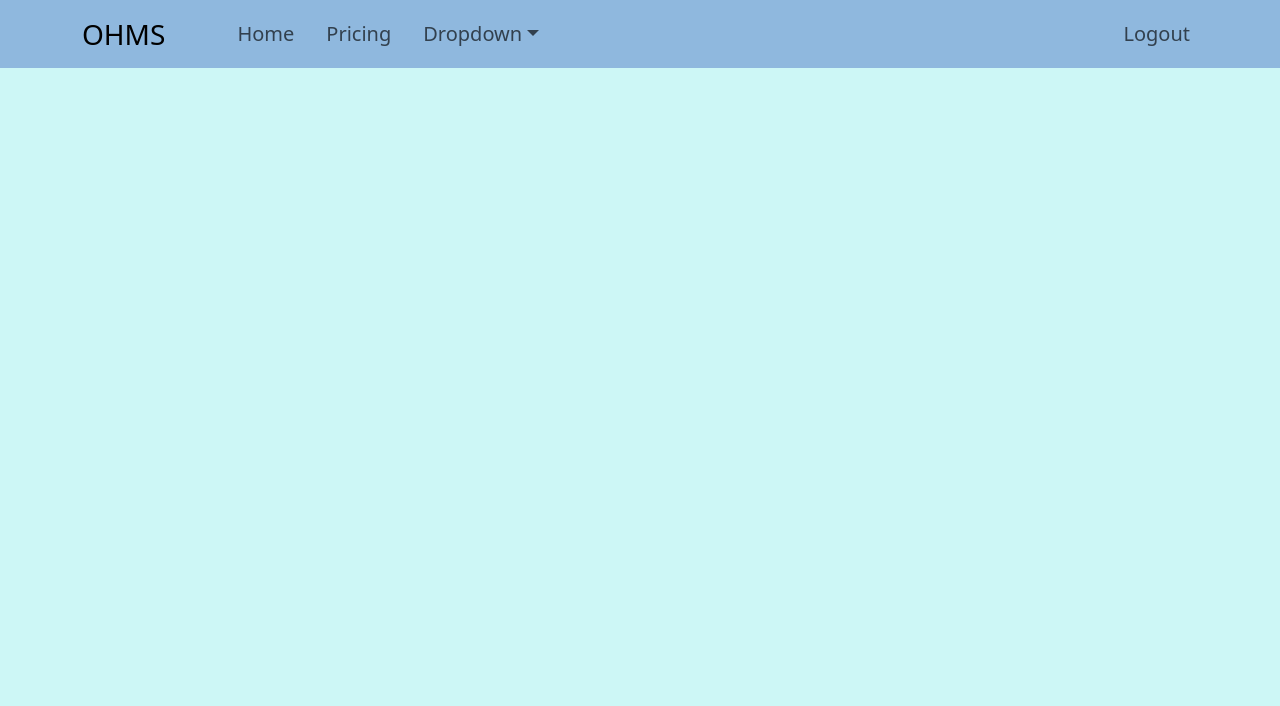
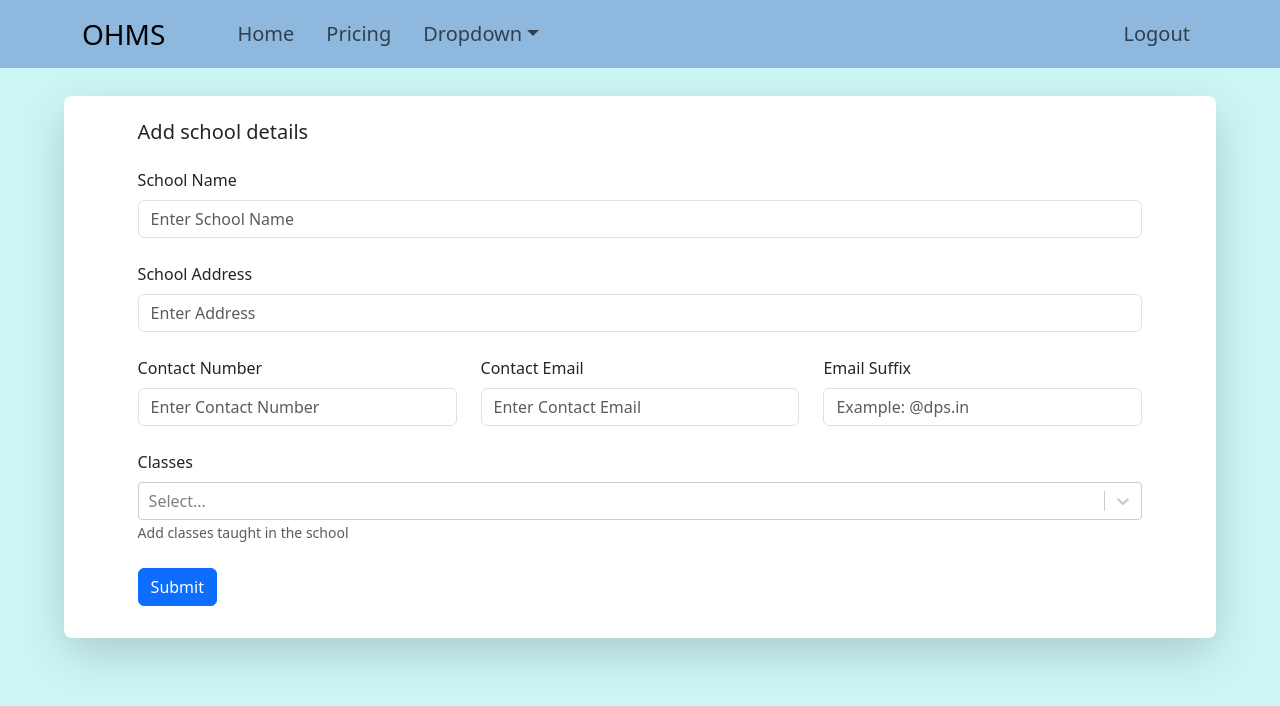
Before and after one commit to tushark15/OHMS_frontend, a React (Vite) app: page /staff/school in a window 1280 px wide. Shown: the top 706 px of the page. Built offline with nearby package versions, Linux system fonts and the light colour scheme.

Commit message:
Added schoolForm, schoolSchema and option for students and staff

```diff
--- a/package.json
+++ b/package.json
@@ -16,6 +16,7 @@
     "react-bootstrap": "^2.8.0",
     "react-dom": "^18.2.0",
     "react-router-dom": "^6.14.2",
+    "react-select": "^5.7.4",
     "yup": "^1.2.0"
   },
   "devDependencies": {
--- /dev/null
+++ b/src/components/MultiSelect.jsx
@@ -0,0 +1,47 @@
+import React, { useState, useEffect } from "react";
+import CreatableSelect from "react-select/creatable";
+
+const MultiSelect = ({ defaultOptions, selectedValues, setSelectedValues, name }) => {
+  const [isLoading, setIsLoading] = useState(false);
+  const [options, setOptions] = useState(defaultOptions);
+  const [value, setValue] = useState(selectedValues);
+
+  const createOption = (label) => ({
+    label,
+    value: label.toLowerCase().replace(/\W/g, ""),
+  });
+
+  const handleCreate = (inputValue) => {
+    setIsLoading(true);
+    setTimeout(() => {
+      const newOption = createOption(inputValue);
+      setIsLoading(false);
+      setOptions((prev) => [...prev, newOption]);
+      setValue((prevValue) => [...prevValue, newOption]);
+      setSelectedValues((prevValue) => [...prevValue, newOption]);
+    }, 1000);
+  };
+
+  useEffect(() => {
+    setValue(selectedValues);
+  }, [setSelectedValues]);
+  return (
+    <CreatableSelect
+      isMulti
+      isClearable
+      isSearchable
+      isDisabled={isLoading}
+      isLoading={isLoading}
+      onChange={(newValue) => {
+        setValue(newValue);
+        setSelectedValues(newValue);
+      }}
+      onCreateOption={handleCreate}
+      options={options}
+      value={value}
+      name={name}
+    />
+  );
+};
+
+export default MultiSelect;
--- /dev/null
+++ b/src/forms/ClassAndSubject.jsx
@@ -0,0 +1,55 @@
+import React, { useState, useEffect } from "react";
+import { Col, Form, Row } from "react-bootstrap";
+import MultiSelect from "../components/MultiSelect";
+
+export const subjects = [
+  { value: "mathematics", label: "mathematics" },
+  { value: "science", label: "science" },
+  { value: "english", label: "english" },
+  { value: "history", label: "history" },
+  { value: "geography", label: "geography" },
+  { value: "computer_science", label: "computer science" },
+  { value: "physical_education", label: "physical education" },
+  { value: "music", label: "music" },
+  { value: "art", label: "art" },
+  { value: "languages", label: "languages" },
+];
+
+const ClassAndSubject = ({ selectedClasses, name }) => {
+  const [selectedSubjectsByClass, setSelectedSubjectsByClass] = useState({});
+
+  const handleSubjects = (selectedClass, selectedOptions) => {
+    setSelectedSubjectsByClass((prevSelected) => ({
+      ...prevSelected,
+      [selectedClass.value]: selectedOptions,
+    }));
+  };
+
+  useEffect(() => {
+    console.log(selectedSubjectsByClass);
+  }, [selectedSubjectsByClass]);
+
+  return (
+    <>
+      {selectedClasses.map((selectedClass) => (
+        <Row key={selectedClass.value} className="mb-4">
+          <Form.Group as={Col} controlId={`subjects-${selectedClass.value}`}>
+            <Form.Label>{selectedClass.label} Subjects</Form.Label>
+            <MultiSelect
+              defaultOptions={subjects}
+              selectedValues={
+                selectedSubjectsByClass[selectedClass.value] || []
+              }
+              setSelectedValues={(selectedOptions) =>
+                handleSubjects(selectedClass, selectedOptions)
+              }
+              name={name}
+            />
+          </Form.Group>
+        </Row>
+      ))}
+    </>
+  );
+};
+
+export default ClassAndSubject;
--- a/src/forms/SchoolForm.jsx
+++ b/src/forms/SchoolForm.jsx
@@ -1,9 +1,99 @@
-import React from 'react'
+import React, { useState } from "react";
+import Button from "react-bootstrap/Button";
+import Col from "react-bootstrap/Col";
+import Form from "react-bootstrap/Form";
+import Row from "react-bootstrap/Row";
+import Card from "react-bootstrap/Card";
+import MultiSelect from "../components/MultiSelect";
+import ClassAndSubject from "./classAndSubject";
+export const classes = [
+  { value: "Nursery", label: "Nursery" },
+  { value: "KG", label: "KG" },
+  { value: "LKG", label: "LKG" },
+  { value: "UKG", label: "UKG" },
+  { value: "I", label: "I" },
+  { value: "II", label: "II" },
+  { value: "III", label: "III" },
+  { value: "IV", label: "IV" },
+  { value: "V", label: "V" },
+  { value: "VI", label: "VI" },
+  { value: "VII", label: "VII" },
+  { value: "VIII", label: "VIII" },
+  { value: "IX", label: "IX" },
+  { value: "X", label: "X" },
+  { value: "XI", label: "XI" },
+  { value: "XII", label: "XII" },
+];
+
+
 
 const SchoolForm = () => {
+  const [selectedClasses, setSelectedClasses] = useState(new Array());
+
+  const handleClasses = (selectedOptions) => {
+    setSelectedClasses(selectedOptions);
+  };
   return (
-    <div>schoolForm</div>
-  )
-}
+    <div
+      className="d-flex flex-column align-items-center"
+      style={{ height: "100vh", width: "100vw", marginTop: "12vh" }}
+    >
+      <Card
+        style={{ width: "90%" }}
+        className="d-flex flex-column justify-content-center align-items-center shadow-lg rounded-3 form-card border border-0 mb-5"
+      >
+        <Card.Body style={{ width: "90%" }} className="mt-2">
+          <Card.Title className="mb-4">Add school details</Card.Title>
+          <Form>
+            <Form.Group as={Col} controlId="schoolName" className="mb-4">
+              <Form.Label>School Name</Form.Label>
+              <Form.Control type="text" placeholder="Enter School Name" name="schoolName" />
+            </Form.Group>
+            <Form.Group className="mb-4" controlId="schoolAddress">
+              <Form.Label>School Address</Form.Label>
+              <Form.Control placeholder="Enter Address" name="schoolAddress" />
+            </Form.Group>
 
-export default SchoolForm
+            <Row className="mb-4">
+              <Form.Group as={Col} controlId="contactNo">
+                <Form.Label>Contact Number</Form.Label>
+                <Form.Control placeholder="Enter Contact Number" name="schoolContact" />
+              </Form.Group>
+
+              <Form.Group as={Col} controlId="contactEmail">
+                <Form.Label>Contact Email</Form.Label>
+                <Form.Control placeholder="Enter Contact Email" name="schoolEmail" />
+              </Form.Group>
+
+              <Form.Group as={Col} controlId="emailSuffix">
+                <Form.Label>Email Suffix</Form.Label>
+                <Form.Control placeholder="Example: @dps.in" name="schoolEmailSuffix"/>
+              </Form.Group>
+            </Row>
+            <Row className="mb-4">
+              <Form.Group as={Col} controlId="classes">
+                <Form.Label>Classes</Form.Label>
+                <MultiSelect
+                  defaultOptions={classes}
+                  selectedValues={selectedClasses}
+                  setSelectedValues={handleClasses}
+                  name="schoolClasses"
+                />
+                <Form.Text id="classTaught" muted>
+                  Add classes taught in the school
+                </Form.Text>
+              </Form.Group>
+            </Row>
+
+            <ClassAndSubject selectedClasses={selectedClasses} name="classSubjects" />
+            <Button variant="primary" type="submit" className="mb-3">
+              Submit
+            </Button>
+          </Form>
+        </Card.Body>
+      </Card>
+    </div>
+  );
+};
+
+export default SchoolForm;
--- a/src/forms/StaffSignupForm.jsx
+++ b/src/forms/StaffSignupForm.jsx
@@ -31,7 +31,7 @@ const StaffSignupForm = (props) => {
     >
       <Card
         style={{ width: "45vw", height: "auto" }}
-        className="shadow-lg rounded-3 form-card border border-0"
+        className=" "
       >
         <Card.Body className="mt-2">
           <Card.Title className="mb-4">Signup</Card.Title>
--- a/src/forms/schemas/index.jsx
+++ b/src/forms/schemas/index.jsx
@@ -1,4 +1,6 @@
-import { object, string, number, boolean } from "yup";
+import { object, string, number, boolean, array } from "yup";
+import { subjects } from "../classAndSubject";
+import { classes } from "../schoolForm";
 
 export const staffLoginSchema = object({
   email: string().email().required(),
@@ -10,18 +12,66 @@ export const staffSignupSchema = object({
   name: string().min(2).required(),
   email: string().email().required(),
   password: string().min(8).required(),
-  schoolId: number().test(
-    "len",
-    "School ID must be exactly 8 characters",
-    (val) => (typeof val === 'number' && val.toString().length === 8)
-  ).required(),
+  schoolId: number()
+    .test(
+      "len",
+      "School ID must be exactly 8 characters",
+      (val) => typeof val === "number" && val.toString().length === 8
+    )
+    .required(),
 });
 
 export const studentLoginSchema = object({
-  studentId: number().test(
-    "len",
-    "Student ID must be exactly 12 characters",
-    (val) => (typeof val === 'number' && val.toString().length === 12)
-  ).required(),
+  studentId: number()
+    .test(
+      "len",
+      "Student ID must be exactly 12 characters",
+      (val) => typeof val === "number" && val.toString().length === 12
+    )
+    .required(),
   password: string().min(8).required(),
 });
+
+export const schoolSchema = object({
+  schoolName: string().required(),
+  schoolAddress: string().required(),
+  schoolContact: number()
+    .test(
+      "len",
+      "Contact Number must be exactly 8 or 10 characters",
+      (val) =>
+        typeof val === "number" &&
+        (val.toString().length === 8 || val.toString().length === 10)
+    )
+    .required(),
+  schoolEmail: string().email().required(),
+  schoolEmailSuffix: string()
+    .test(
+      "valid-suffix",
+      "Invalid email suffix. Suffix should be in the form 'example.in'",
+      (val) => /^[^.]+\..+$/.test(val)
+    )
+    .required(),
+  schoolClasses: array()
+    .of(
+      object({
+        value: string().oneOf(
+          classes.map((Class) => Class.value),
+          "Invalid Class Selected"
+        ),
+      })
+    )
+    .min(1, "At least one class must be selected")
+    .required("At least one class must be selected"),
+  classSubjects: array()
+    .of(
+      object({
+        value: string().oneOf(
+          subjects.map((subject) => subject.value),
+          "Invalid Subject Selected"
+        ),
+      })
+    )
+    .min(1, "At least one subject must be selected")
+    .required("At least one subject must be selected"),
+});
--- a/src/home/Home.jsx
+++ b/src/home/Home.jsx
@@ -1,10 +1,6 @@
 import React from "react";
-
 import Card from "react-bootstrap/Card";
-import Button from "react-bootstrap/Button";
-
 import student from "../assets/student.jpg";
-
 const Home = () => {
   return (
     <div
```
Also changed, not shown: 1 other file (tests, documents, lock files or other folders).
